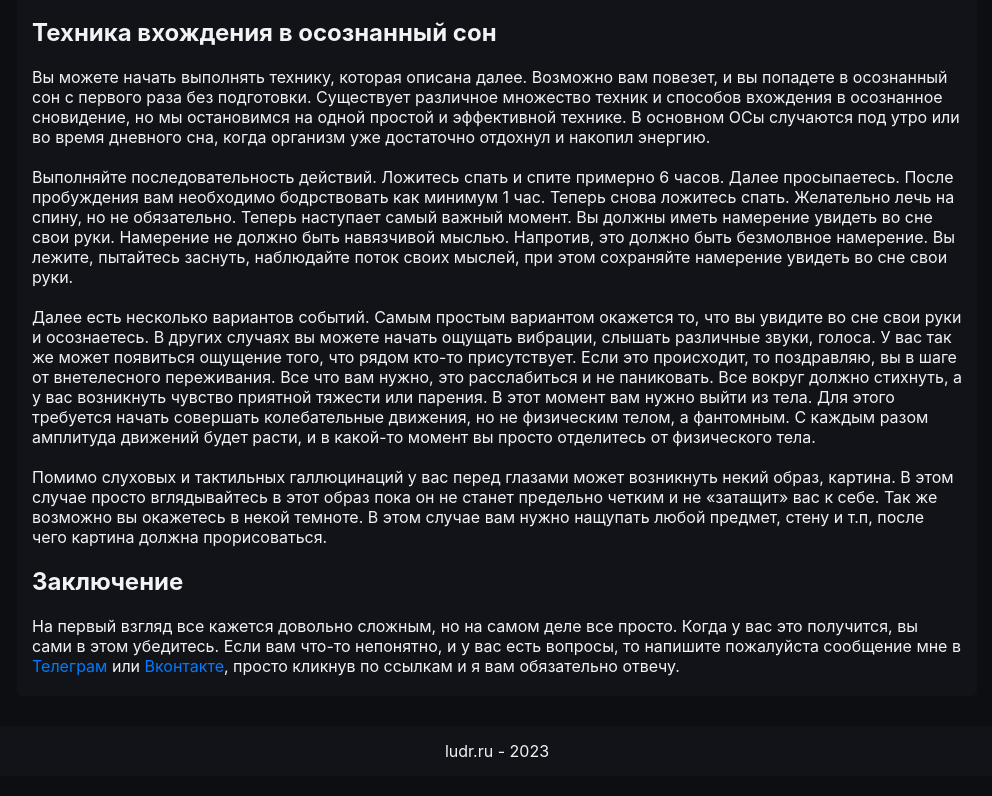
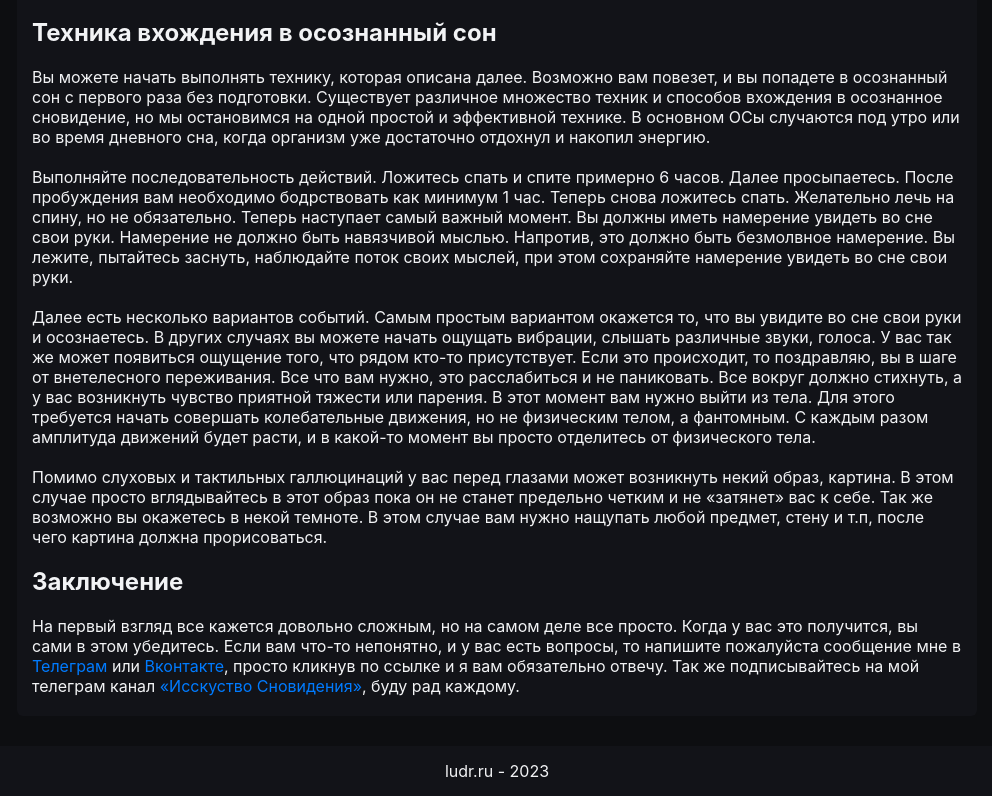
Before and after one commit to aleksluxfero/ludr-app, a Next.js app: page /kak-popast-v-osoznannyj-son in a window 1280 px wide. Shown: the part 1355-2151 px from the top of the page, without its empty margins (143-1135 px from the left). Built offline with nearby package versions, Linux system fonts and the light colour scheme.

Commit message:
add telegram channel link

```diff
--- a/src/pages/kak-popast-v-osoznannyj-son/index.tsx
+++ b/src/pages/kak-popast-v-osoznannyj-son/index.tsx
@@ -79,14 +79,14 @@ const KakPopastVOsoznannyjSon = () => {
         <p>
           Помимо слуховых и тактильных
           галлюцинаций у вас перед глазами может возникнуть некий образ, картина. В этом случае просто вглядывайтесь в
-          этот образ пока он не станет предельно четким и не «затащит» вас к себе. Так же возможно вы окажетесь в некой
+          этот образ пока он не станет предельно четким и не «затянет» вас к себе. Так же возможно вы окажетесь в некой
           темноте. В этом случае вам нужно нащупать любой предмет, стену и т.п, после чего картина должна прорисоваться.
         </p>
         <h2 id="4">Заключение</h2>
         <p>
           На первый взгляд все кажется довольно
           сложным, но на самом деле все просто. Когда у вас это получится, вы сами в этом убедитесь.
-          Если вам что-то непонятно, и у вас есть вопросы, то напишите пожалуйста сообщение мне в <a className="link" href="https://t.me/luxxxfero">Телеграм</a> или <a className="link" href="https://vk.com/luxxx_fero">Вконтакте</a>, просто кликнув по ссылкам и я вам обязательно отвечу.
+          Если вам что-то непонятно, и у вас есть вопросы, то напишите пожалуйста сообщение мне в <a className="link" href="https://t.me/luxxxfero">Телеграм</a> или <a className="link" href="https://vk.com/luxxx_fero">Вконтакте</a>, просто кликнув по ссылке и я вам обязательно отвечу. Так же подписывайтесь на мой телеграм канал <a className="link" href="https://t.me/iskusstvo_snovideniya">«Исскуство Сновидения»</a>, буду рад каждому.
         </p>
       </div>
     </>
```
